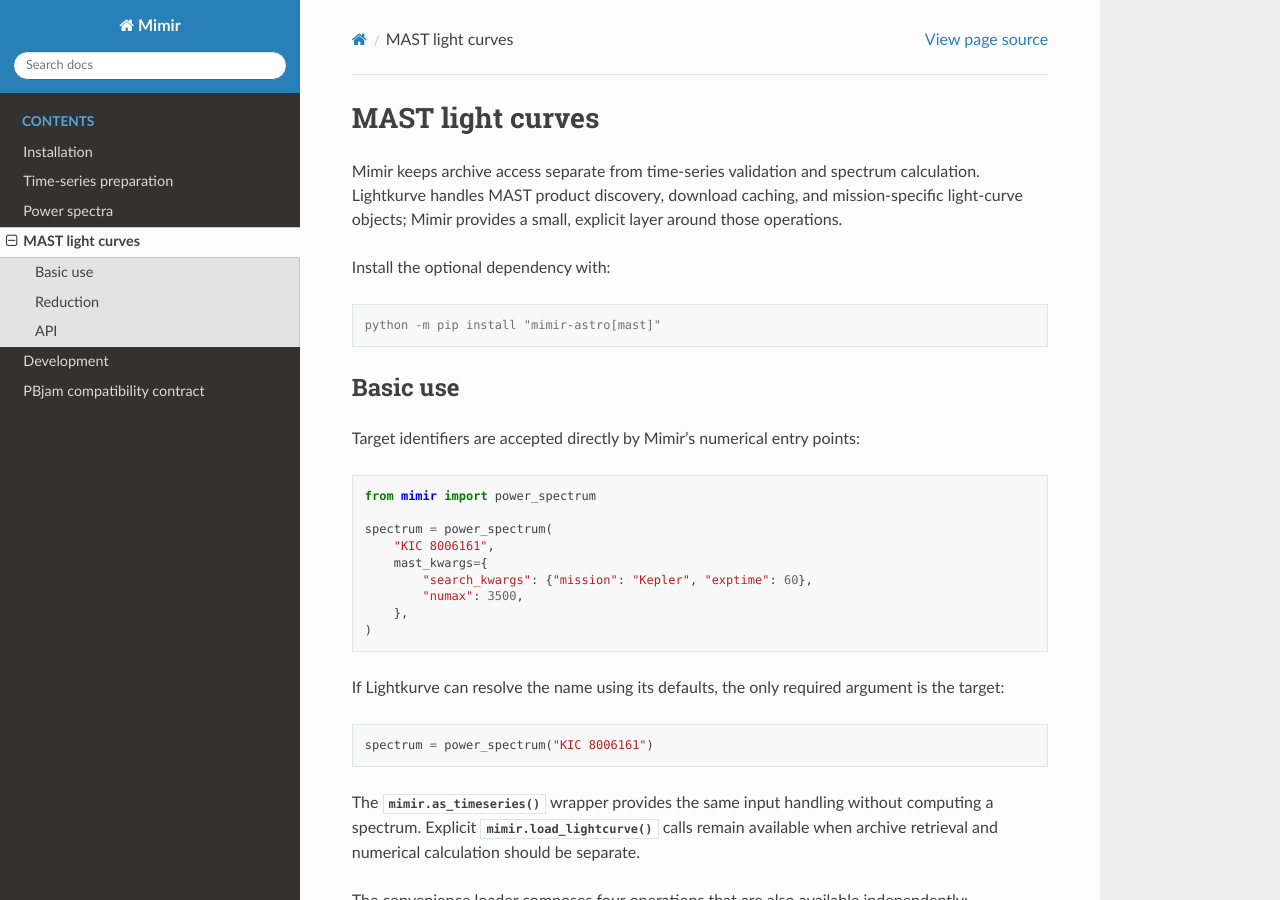
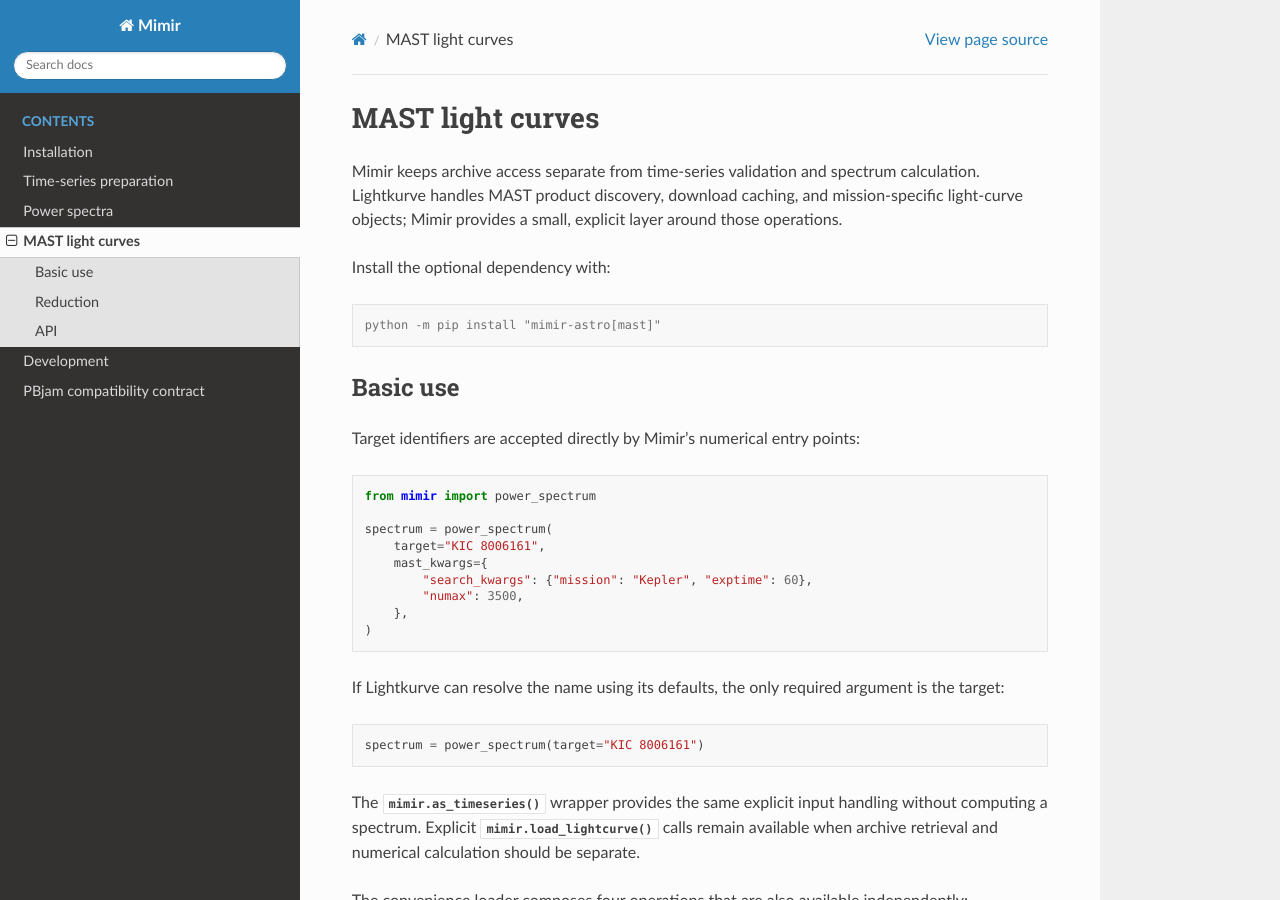
Before and after one commit to nielsenmb/Mimir, a Sphinx documentation site: the page built from docs/mast.rst, in a window 1280 px wide and 900 px high. Built offline with Sphinx 7.4.7 and the Read the Docs theme 3.1.0, drawn with Linux system fonts in a browser that asks for light colours.

Commit message:
Clarify numerical input API

```diff
--- a/docs/mast.rst
+++ b/docs/mast.rst
@@ -22,7 +22,7 @@ Target identifiers are accepted directly by Mimir's numerical entry points:
    from mimir import power_spectrum
 
    spectrum = power_spectrum(
-       "KIC 8006161",
+       target="KIC 8006161",
        mast_kwargs={
            "search_kwargs": {"mission": "Kepler", "exptime": 60},
            "numax": 3500,
@@ -34,9 +34,9 @@ argument is the target:
 
 .. code-block:: python
 
-   spectrum = power_spectrum("KIC 8006161")
+   spectrum = power_spectrum(target="KIC 8006161")
 
-The :func:`mimir.as_timeseries` wrapper provides the same input handling
+The :func:`mimir.as_timeseries` wrapper provides the same explicit input handling
 without computing a spectrum. Explicit :func:`mimir.load_lightcurve` calls
 remain available when archive retrieval and numerical calculation should be
 separate.
```
